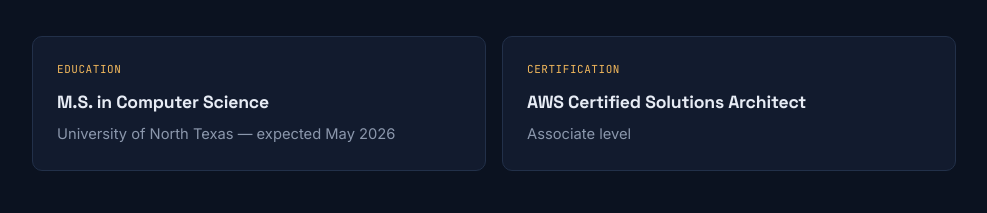
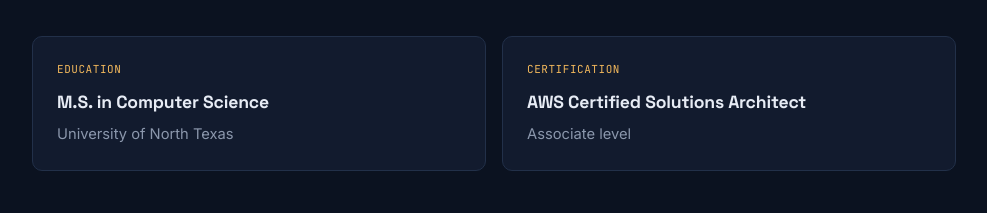
Before and after one commit to Karthikrao1502/my-portfolio, a plain HTML site: page index.html in a window 1280 px wide. Shown: the part 3680-3893 px from the top of the page, without its empty margins (146-1133 px from the left). Drawn offline with Linux system fonts and the light colour scheme.

Commit message:
Add files via upload

```diff
--- a/index.html
+++ b/index.html
@@ -744,7 +744,7 @@
       <div class="edu-card reveal">
         <span class="tag mono">EDUCATION</span>
         <h3>M.S. in Computer Science</h3>
-        <p>University of North Texas — expected May 2026</p>
+        <p>University of North Texas</p>
       </div>
       <div class="edu-card reveal">
         <span class="tag mono">CERTIFICATION</span>
```
